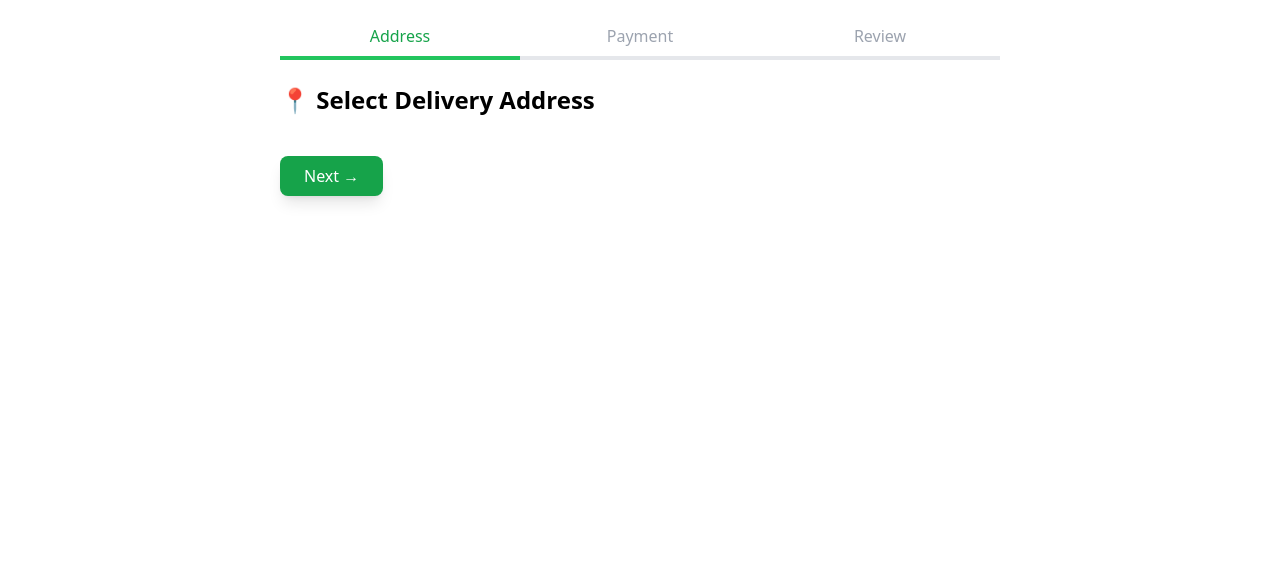
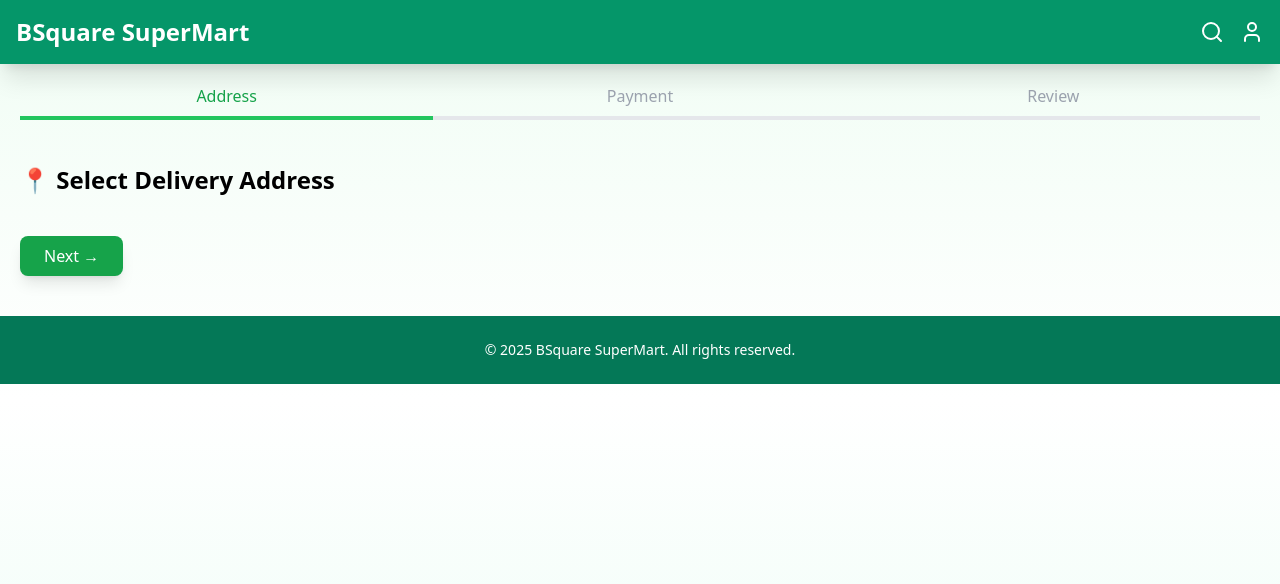
Before and after one commit to animeshmallick/BSquareSuperMart_ReactFrontEnd, a React (Vite) app: page /checkout in a window 1280 px wide. Shown: the top 584 px of the page. Built offline with nearby package versions, Linux system fonts and the light colour scheme.

Commit message:
minor fix

```diff
--- a/src/components/checkout/AddressStep.jsx
+++ b/src/components/checkout/AddressStep.jsx
@@ -3,7 +3,7 @@
 
 const AddressSelector = ({ addresses, selected, onSelect, onNext }) => {
     return (
-        <div>
+        <div className="pl-5 pr-5">
             <h2 className="text-2xl font-semibold mb-4">📍 Select Delivery Address</h2>
             <Fade cascade>
                 <div className="grid gap-4">
--- a/src/components/checkout/PaymentStep.jsx
+++ b/src/components/checkout/PaymentStep.jsx
@@ -3,7 +3,7 @@
 
 const PaymentSelector = ({ methods, selected, onSelect, onNext, onBack }) => {
     return (
-        <div>
+        <div className="pl-6 pr-6">
             <h2 className="text-2xl font-semibold mb-4">💳 Select Payment Method</h2>
             <Fade cascade>
                 <div className="grid gap-4">
--- a/src/components/checkout/SPC.jsx
+++ b/src/components/checkout/SPC.jsx
@@ -2,7 +2,7 @@
 
 const SPC = ({ address, payment, onBack }) => {
     return (
-        <div>
+        <div className="pl-5 pr-5">
             <h2 className="text-2xl font-semibold mb-4">🧾 Review & Confirm</h2>
             <div className="bg-white p-4 rounded-xl shadow-md space-y-4">
                 <div>
--- a/src/pages/Checkout.jsx
+++ b/src/pages/Checkout.jsx
@@ -5,6 +5,8 @@
 import { AnimatePresence, motion } from 'framer-motion';
 import AuthHelper from '../helpers/AuthHelper';
 import axios from 'axios';
+import Header from "../components/header";
+import Footer from "../components/footer";
 
 const steps = ['Address', 'Payment', 'Review'];
 
@@ -102,9 +104,10 @@
     };
 
     return (
-        <div className="max-w-3xl mx-auto p-6">
+        <div className="flex flex-col min-h-screen bg-gradient-to-b from-green-50 via-white to-emerald-50">
+            <Header />
             {/* Progress Bar */}
-            <div className="flex justify-between mb-6">
+            <div className="p-5 flex justify-between mb-6">
                 {steps.map((label, i) => (
                     <div
                         key={label}
@@ -129,6 +132,7 @@
                     {renderStep()}
                 </motion.div>
             </AnimatePresence>
+            <Footer />
         </div>
     );
 };
```
